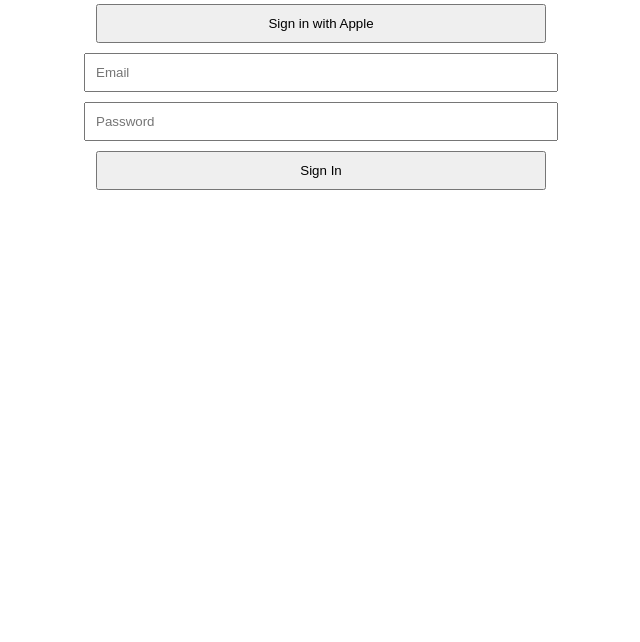
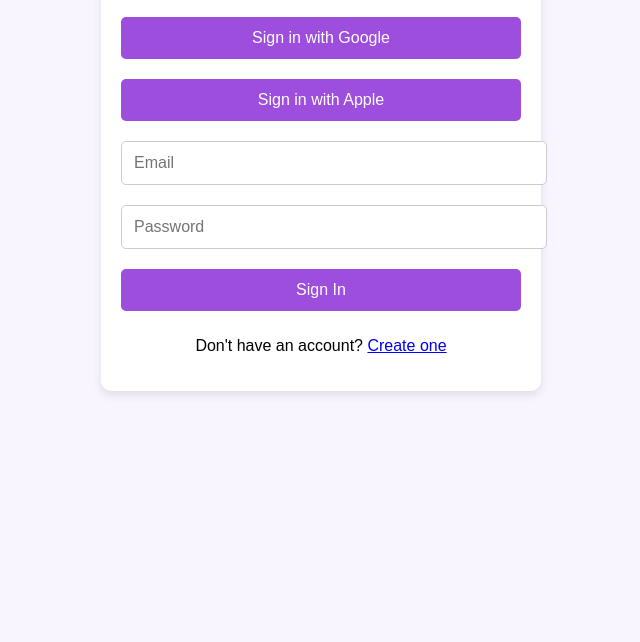
Before and after one commit to Kaiibu/lovelanguagerating, a plain HTML site: page index.html in a window 1280 px wide. Shown: the part 158-800 px from the top of the page, without its empty margins (319-959 px from the left). Drawn offline with Linux system fonts and the light colour scheme.

Commit message:
Update index.html

```diff
--- a/index.html
+++ b/index.html
@@ -6,9 +6,40 @@
     <title>Love Language Rating</title>
     <script src="script.js" defer></script>
     <style>
-        body { font-family: Arial, sans-serif; text-align: center; padding: 20px; }
-        .container { max-width: 500px; margin: auto; }
-        input, button { margin: 5px; padding: 10px; width: 90%; }
+        body {
+            font-family: 'Arial', sans-serif;
+            text-align: center;
+            padding: 20px;
+            background-color: #f9f5ff;
+        }
+        .container {
+            max-width: 400px;
+            margin: auto;
+            background: white;
+            padding: 20px;
+            border-radius: 10px;
+            box-shadow: 0px 4px 10px rgba(0, 0, 0, 0.1);
+        }
+        h1 { color: #5a189a; }
+        input, button {
+            margin: 10px 0;
+            padding: 12px;
+            width: 100%;
+            border: 1px solid #ccc;
+            border-radius: 5px;
+            font-size: 16px;
+        }
+        button {
+            background-color: #9d4edd;
+            color: white;
+            border: none;
+            cursor: pointer;
+            transition: 0.3s;
+        }
+        button:hover {
+            background-color: #7b2cbf;
+        }
+        .hidden { display: none; }
     </style>
 </head>
 <body>
@@ -21,7 +52,13 @@
             <input type="password" id="password" placeholder="Password" required>
             <button type="submit">Sign In</button>
         </form>
-        <div id="rating-section" style="display: none;">
+        <p>Don't have an account? <a href="#" onclick="showSignUp()">Create one</a></p>
+        <form id="signup-form" class="hidden" onsubmit="handleSignUp(event)">
+            <input type="email" id="signup-email" placeholder="Email" required>
+            <input type="password" id="signup-password" placeholder="Password" required>
+            <button type="submit">Create Account</button>
+        </form>
+        <div id="rating-section" class="hidden">
             <h2>Rate each Love Language</h2>
             <div id="ratings">
                 <label>Words of Affirmation: <input type="number" id="words" min="1" max="5"></label><br>
@@ -34,5 +71,10 @@
             <div id="result"></div>
         </div>
     </div>
+    <script>
+        function showSignUp() {
+            document.getElementById('signup-form').classList.remove('hidden');
+        }
+    </script>
 </body>
 </html>
```
